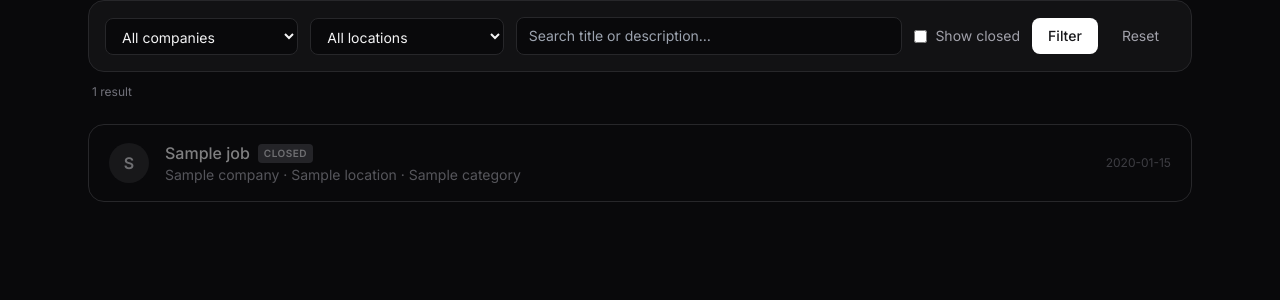
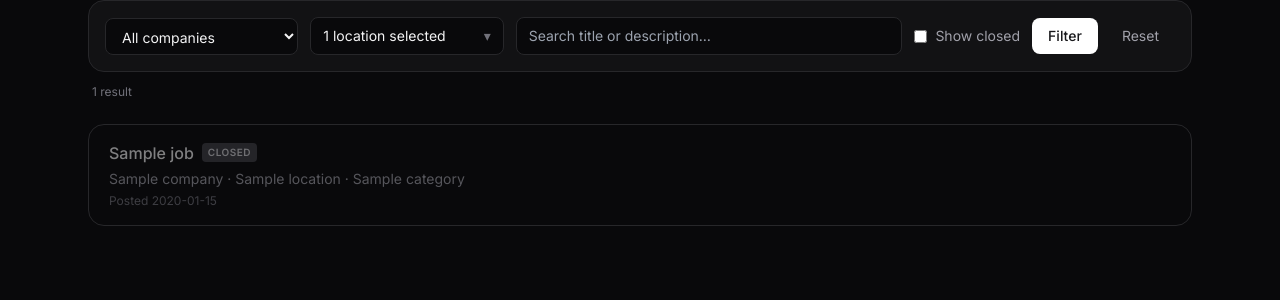
Before and after one commit to yannickD-cmd/Job-scrapper, a Python web app: template web/templates/dashboard.html in a window 1280 px wide. Shown: the part 149-449 px from the top of the page. Run offline with Jinja, Linux system fonts and the light colour scheme; the template is opened without the code that fills it: most values are stand-ins (such as "Sample title", 1, 10 or a date in 2020); some libraries are stand-ins or nearby versions.

Commit message:
Multi-select location filter

```diff
--- a/web/templates/dashboard.html
+++ b/web/templates/dashboard.html
@@ -53,12 +53,30 @@
       {% endfor %}
     </select>
 
-    <select name="location" class="min-w-0 w-full bg-zinc-950 border border-zinc-800 rounded-lg px-3 py-2 text-sm focus:outline-none focus:border-zinc-600">
-      <option value="">All locations</option>
-      {% for l in locations %}
-        <option value="{{ l }}" {% if l == selected_location %}selected{% endif %}>{{ l }}</option>
-      {% endfor %}
-    </select>
+    <div class="relative min-w-0 w-full">
+      <button type="button" id="loc-btn"
+              class="w-full bg-zinc-950 border border-zinc-800 rounded-lg px-3 py-2 text-sm text-left flex items-center justify-between gap-2 hover:border-zinc-600 focus:outline-none focus:border-zinc-600">
+        <span class="truncate">
+          {% if selected_locations %}
+            {{ selected_locations|length }} location{{ 's' if selected_locations|length > 1 else '' }} selected
+          {% else %}
+            All locations
+          {% endif %}
+        </span>
+        <span class="text-zinc-500 shrink-0">▾</span>
+      </button>
+      <div id="loc-dropdown"
+           class="hidden absolute z-20 mt-1 left-0 right-0 bg-zinc-900 border border-zinc-800 rounded-lg max-h-72 overflow-y-auto p-1 shadow-xl">
+        {% for l in locations %}
+          <label class="flex items-center gap-2 px-2 py-1.5 text-sm hover:bg-zinc-800 rounded cursor-pointer">
+            <input type="checkbox" name="location" value="{{ l }}"
+                   class="rounded border-zinc-700 bg-zinc-950"
+                   {% if l in selected_locations %}checked{% endif %}>
+            <span>{{ l }}</span>
+          </label>
+        {% endfor %}
+      </div>
+    </div>
 
     <input type="text" name="q" value="{{ q }}" placeholder="Search title or description…"
            class="min-w-0 w-full bg-zinc-950 border border-zinc-800 rounded-lg px-3 py-2 text-sm focus:outline-none focus:border-zinc-600">
@@ -88,30 +106,27 @@
     {% for job in jobs %}
       <button type="button"
               data-job-id="{{ job.id }}"
-              class="job-row w-full text-left grid grid-cols-[auto_1fr_auto] gap-4 items-center px-5 py-4 hover:bg-zinc-900/60 transition {% if not job.still_open %}opacity-50{% endif %}">
-        <div class="w-10 h-10 rounded-full bg-zinc-800 flex items-center justify-center font-semibold text-zinc-300">
-          {{ job.company[:1] }}
-        </div>
+              class="job-row w-full text-left block px-5 py-4 hover:bg-zinc-900/60 transition {% if not job.still_open %}opacity-50{% endif %}">
         <div class="min-w-0">
-          <div class="flex items-center gap-2">
-            <span class="font-medium truncate">{{ job.title }}</span>
+          <div class="flex items-start gap-2 flex-wrap">
+            <span class="font-medium break-words">{{ job.title }}</span>
             {% if job.is_new and job.still_open %}
-              <span class="text-[10px] tracking-wider font-semibold px-1.5 py-0.5 rounded bg-emerald-500/20 text-emerald-300 border border-emerald-500/30">NEW</span>
+              <span class="text-[10px] tracking-wider font-semibold px-1.5 py-0.5 rounded bg-emerald-500/20 text-emerald-300 border border-emerald-500/30 mt-0.5 shrink-0">NEW</span>
             {% endif %}
             {% if not job.still_open %}
-              <span class="text-[10px] tracking-wider font-semibold px-1.5 py-0.5 rounded bg-zinc-700 text-zinc-300">CLOSED</span>
+              <span class="text-[10px] tracking-wider font-semibold px-1.5 py-0.5 rounded bg-zinc-700 text-zinc-300 mt-0.5 shrink-0">CLOSED</span>
             {% endif %}
           </div>
-          <div class="text-sm text-zinc-400 truncate">
+          <div class="text-sm text-zinc-400 mt-1 break-words">
             {{ job.company }}{% if job.location %} · {{ job.location }}{% endif %}{% if job.category %} · {{ job.category }}{% endif %}
           </div>
-        </div>
-        <div class="text-xs text-zinc-500 text-right whitespace-nowrap">
-          {% if job.posted_date %}
-            {{ job.posted_date.strftime('%Y-%m-%d') }}
-          {% else %}
-            seen {{ job.first_seen_at.strftime('%Y-%m-%d') }}
-          {% endif %}
+          <div class="text-xs text-zinc-500 mt-1">
+            {% if job.posted_date %}
+              Posted {{ job.posted_date.strftime('%Y-%m-%d') }}
+            {% else %}
+              Seen {{ job.first_seen_at.strftime('%Y-%m-%d') }}
+            {% endif %}
+          </div>
         </div>
       </button>
     {% else %}
@@ -143,6 +158,16 @@
 </div>
 
 <script>
+  // Location multi-select dropdown — toggle on button, close on outside click.
+  const locBtn = document.getElementById('loc-btn');
+  const locDropdown = document.getElementById('loc-dropdown');
+  locBtn.addEventListener('click', (e) => {
+    e.stopPropagation();
+    locDropdown.classList.toggle('hidden');
+  });
+  locDropdown.addEventListener('click', (e) => e.stopPropagation());
+  document.addEventListener('click', () => locDropdown.classList.add('hidden'));
+
   const modal = document.getElementById('modal');
   const modalTitle = document.getElementById('modal-title');
   const modalMeta  = document.getElementById('modal-meta');
@@ -155,6 +180,17 @@
   document.getElementById('modal-close').addEventListener('click', closeModal);
   modal.addEventListener('click', (e) => { if (e.target === modal) closeModal(); });
   document.addEventListener('keydown', (e) => { if (e.key === 'Escape') closeModal(); });
+
+  const locBtn = document.getElementById('loc-btn');
+  const locDropdown = document.getElementById('loc-dropdown');
+  if (locBtn && locDropdown) {
+    locBtn.addEventListener('click', (e) => {
+      e.stopPropagation();
+      locDropdown.classList.toggle('hidden');
+    });
+    locDropdown.addEventListener('click', (e) => e.stopPropagation());
+    document.addEventListener('click', () => locDropdown.classList.add('hidden'));
+  }
 
   document.querySelectorAll('.job-row').forEach(row => {
     row.addEventListener('click', async () => {
```
Also changed, not shown: web/main.py (+5 -5 lines).
